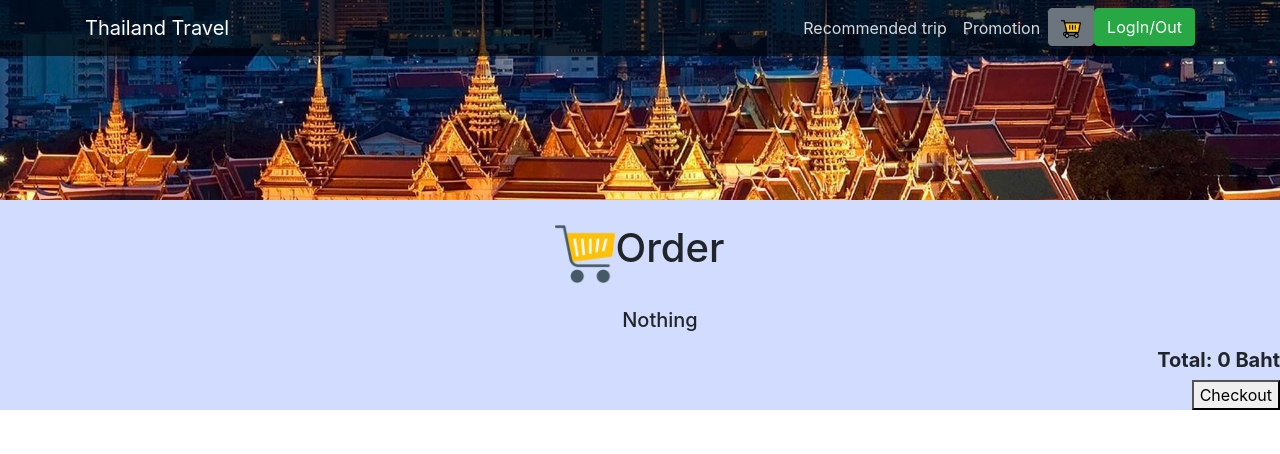
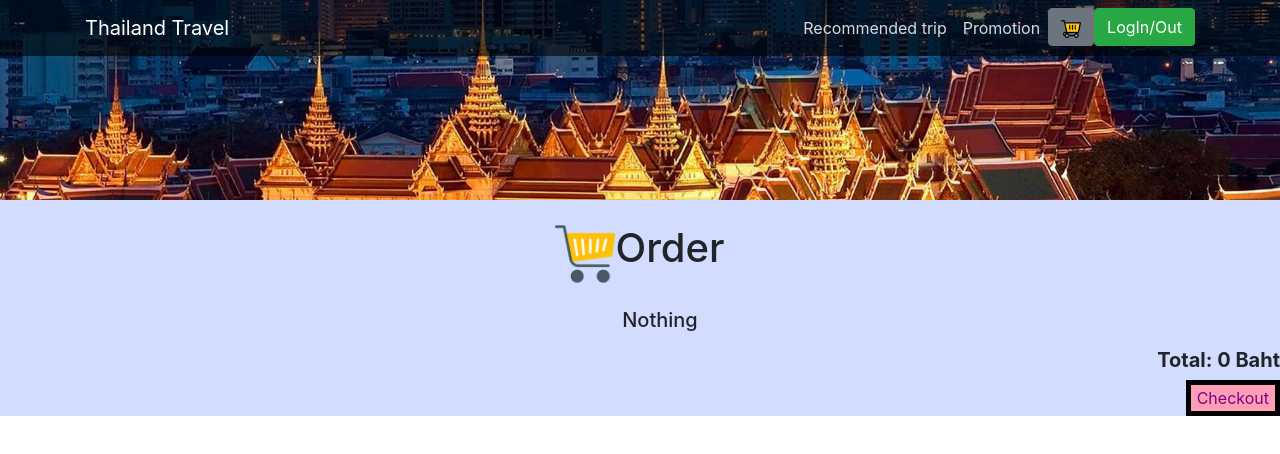
Before and after one commit to bbestbt/WebProject, a React (Create React App) app in the folder frontend/gotravel/: page /cart in a window 1280 px wide. Shown: the top 454 px of the page. Built offline with nearby package versions, Linux system fonts and the light colour scheme.

Commit message:
edit button

```diff
--- a/frontend/gotravel/src/Cart.js
+++ b/frontend/gotravel/src/Cart.js
@@ -54,7 +54,7 @@ class Cart extends Component {
                                     <Link to="/cart"><i  onClick={() => { this.handleSubtractQuantity(item.id) }}>-</i></Link>
                                 </div>
 
-                                <button onClick={() => { this.handleRemove(item.id) }}>Remove</button>
+                                <button class="ticket"  onClick={() => { this.handleRemove(item.id) }}>Remove</button>
                             </div>
 
                         </li>
--- a/frontend/gotravel/src/Recipe.js
+++ b/frontend/gotravel/src/Recipe.js
@@ -31,7 +31,7 @@ class Recipe extends Component {
                     <h5 ><b>Total: {this.props.total} Baht</b></h5>
 
 
-                    <button >Checkout</button>
+                    <button class="ticket" >Checkout</button>
                 </div>
             </div>
         )
```
